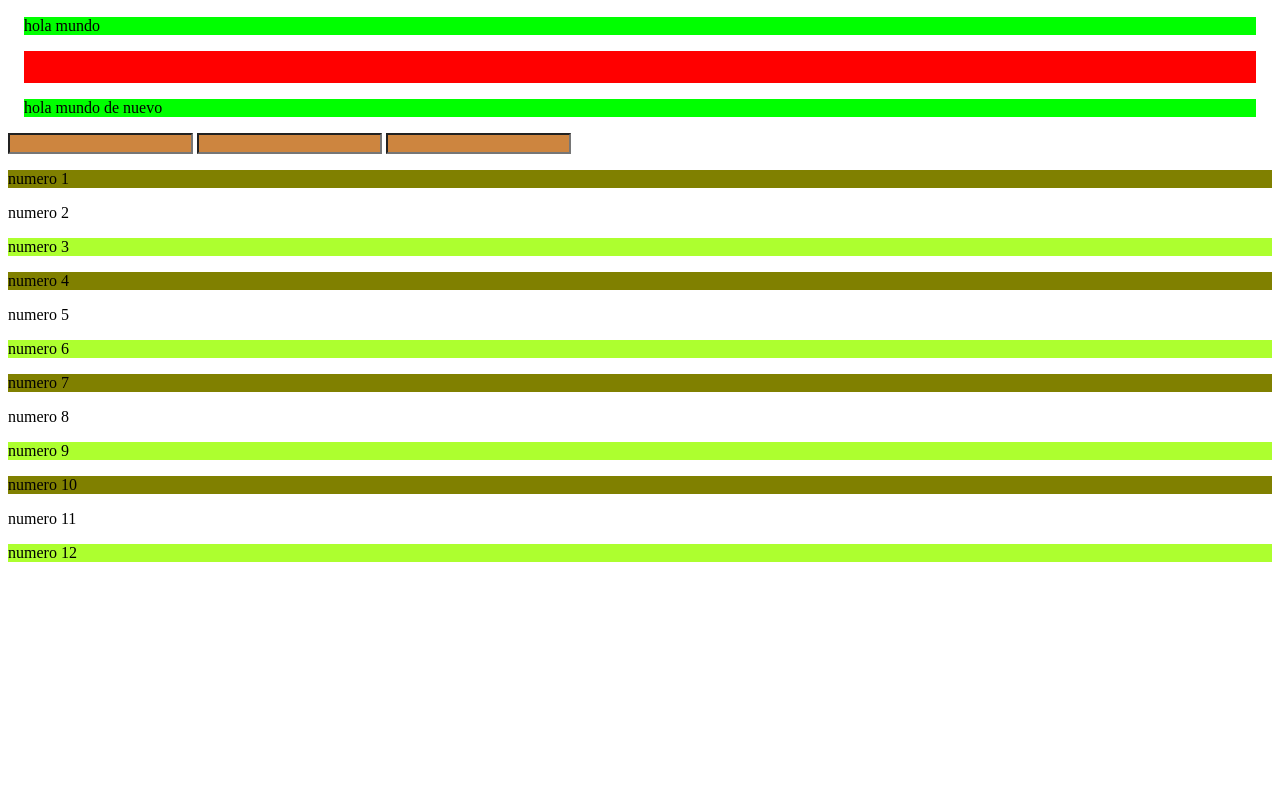
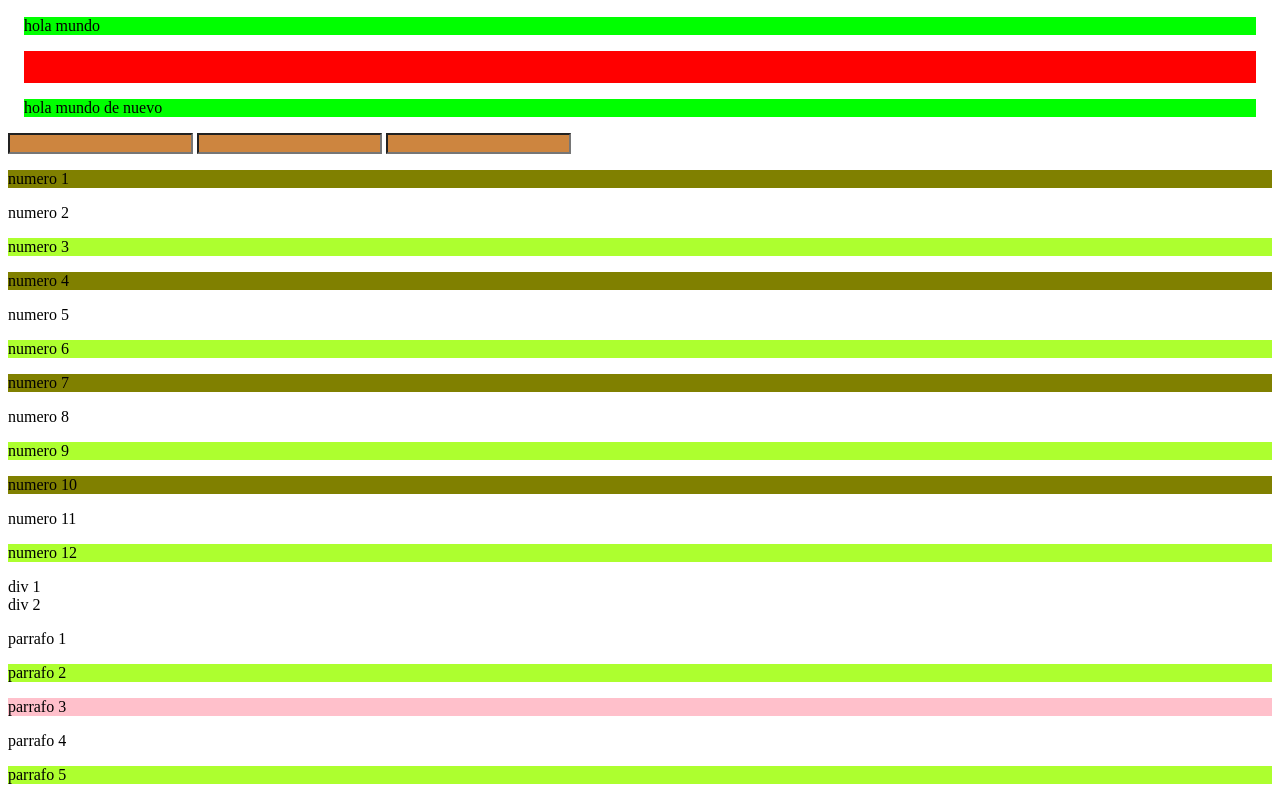
Before and after one commit to jordyaguero/datos-css3-ED, a plain HTML site: page pseudoclases.html in a window 1280 px wide. Shown: the part 1637-2437 px from the top of the page. Before the commit the page ends 2215 px from the top, so only its background shows below. Drawn offline with Linux system fonts and the light colour scheme.

Commit message:
pseudoclases de tipo

```diff
--- a/pseudoclases.html
+++ b/pseudoclases.html
@@ -117,6 +117,10 @@
             /* n es un multiplicador que comienza de 0*/
             background: greenyellow;
         }
+
+        .parrafo:nth-of-type(3) {
+            background: pink;
+        }
     </style>
 </head>
 
@@ -199,6 +203,25 @@
         <p>numero 12</p>
     </div>
 
+    <!--
+        pseudoclases de tipo
+
+        * :first-child   :first-of-type
+        * :last-child    :last-of-type
+        * :nth-child     :nth-of-type
+        * :nth-last-child :nth-last-of-type
+    -->
+
+    <div>
+        <div>div 1</div>
+        <div>div 2</div>
+        <p class="parrafo">parrafo 1</p>
+        <p class="parrafo">parrafo 2</p>
+        <p class="parrafo">parrafo 3</p>
+        <p class="parrafo">parrafo 4</p>
+        <p class="parrafo">parrafo 5</p>
+    </div>
+
 </body>
 
 </html>
```
